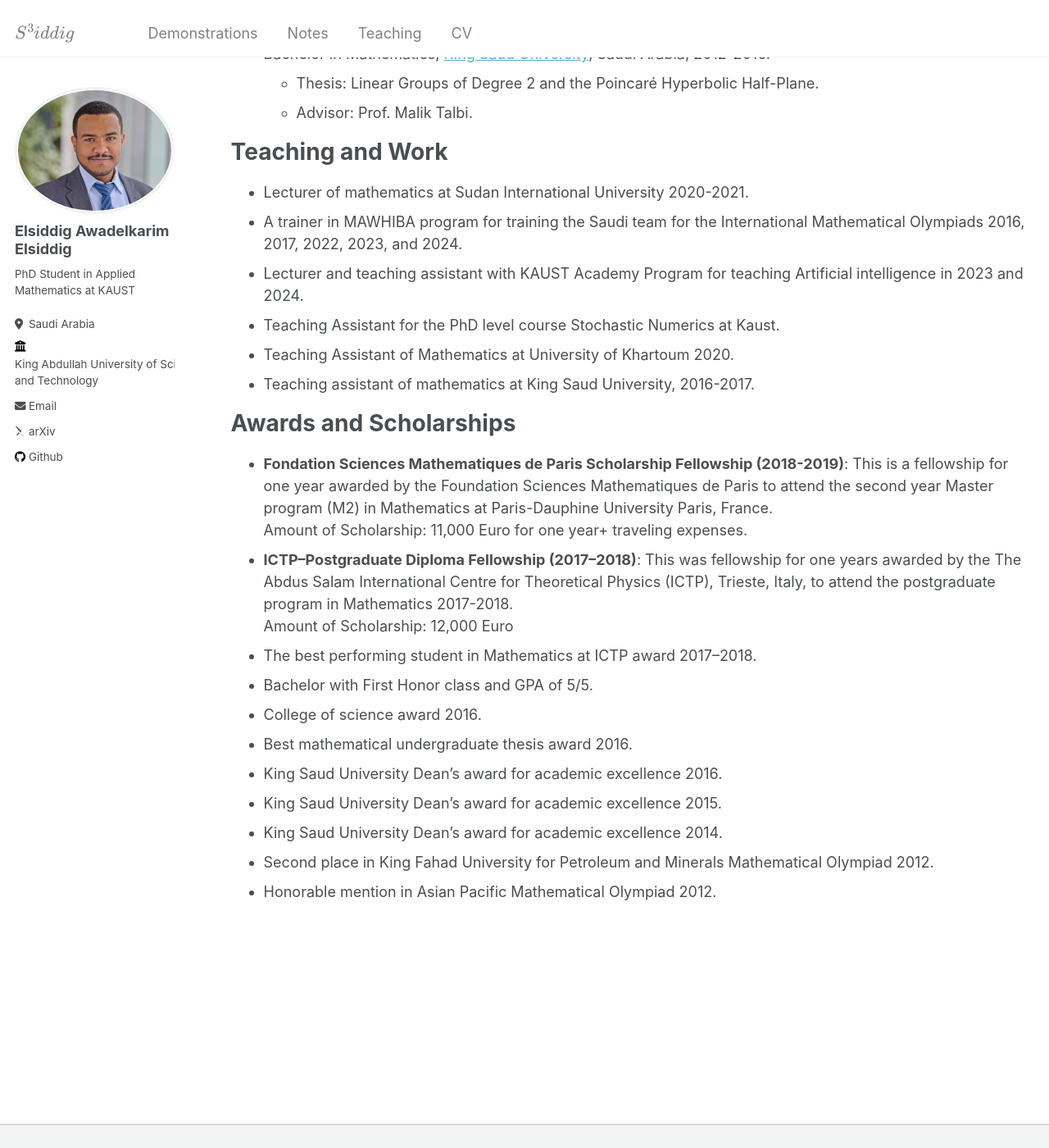
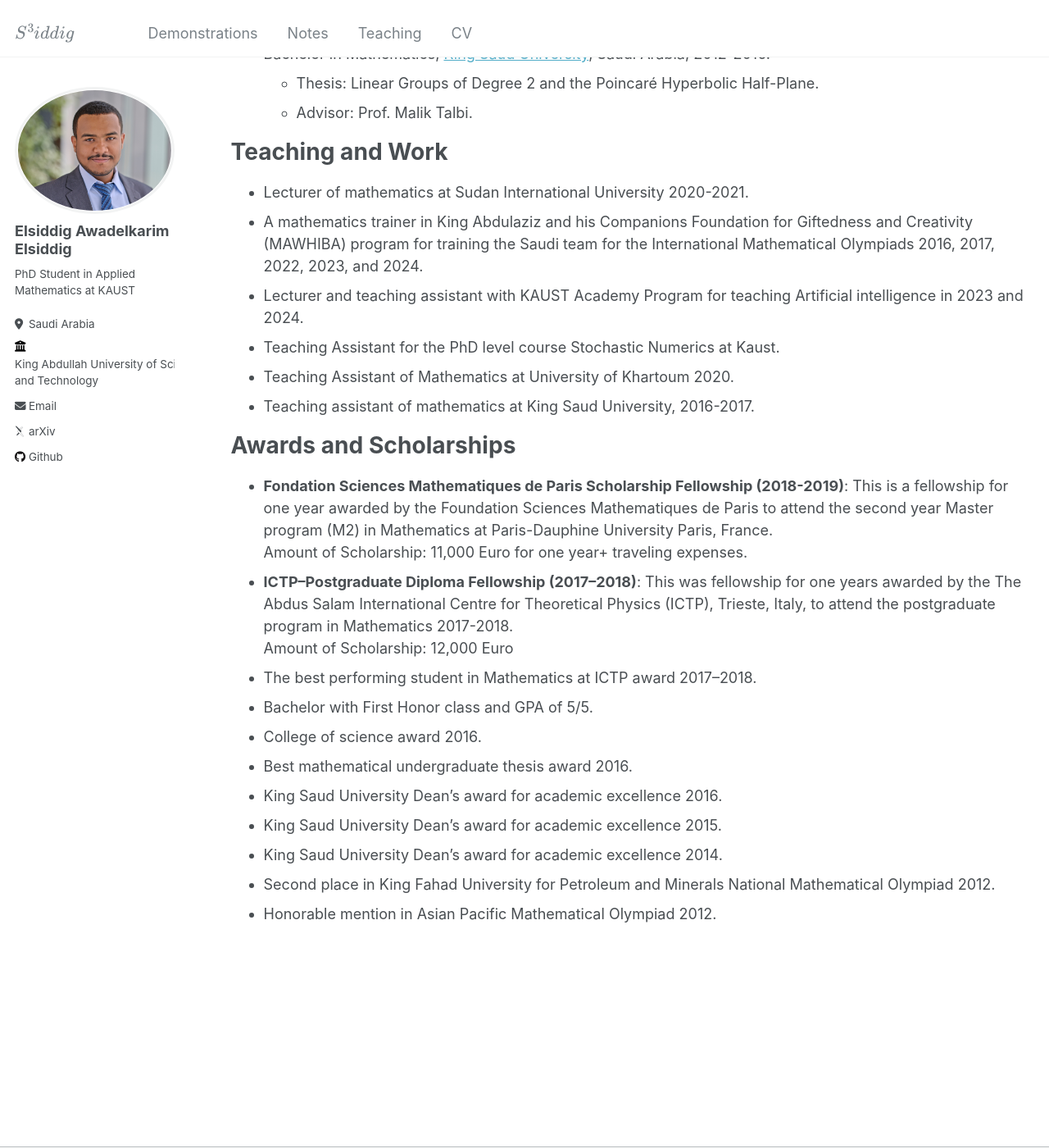
Before and after one commit to siddigss/siddigss.github.io, a Jekyll site: the page built from _pages/cv.md, in a window 1280 px wide and 1400 px high, scrolled down 526 px. Shown: the whole window at 82% size. Built offline with Jekyll 4.4.1, drawn with Linux system fonts in a browser that asks for light colours; some web fonts are replaced.

Commit message:
Update cv.md

```diff
--- a/_pages/cv.md
+++ b/_pages/cv.md
@@ -27,7 +27,7 @@ Education
 Teaching and Work
 ======
 * Lecturer of mathematics at Sudan International University 2020-2021.
-* A trainer in MAWHIBA program for training the Saudi team for the International Mathematical Olympiads 2016, 2017, 2022, 2023, and 2024.
+* A mathematics trainer in King Abdulaziz and his Companions Foundation for Giftedness and Creativity (MAWHIBA) program for training the Saudi team for the International Mathematical Olympiads 2016, 2017, 2022, 2023, and 2024.
 * Lecturer and teaching assistant with KAUST Academy Program for teaching Artificial intelligence in 2023 and 2024.
 * Teaching Assistant for the PhD level course Stochastic Numerics at Kaust.
 * Teaching Assistant of Mathematics at University of Khartoum 2020.
@@ -48,6 +48,6 @@ Amount of Scholarship: 12,000 Euro
 * King Saud University Dean's award for academic excellence 2016.
 * King Saud University Dean's award for academic excellence 2015.
 * King Saud University Dean's award for academic excellence 2014.
-* Second place in King Fahad University for Petroleum and Minerals Mathematical
+* Second place in King Fahad University for Petroleum and Minerals National Mathematical
 Olympiad 2012.
 * Honorable mention in Asian Pacific Mathematical Olympiad 2012.
```
